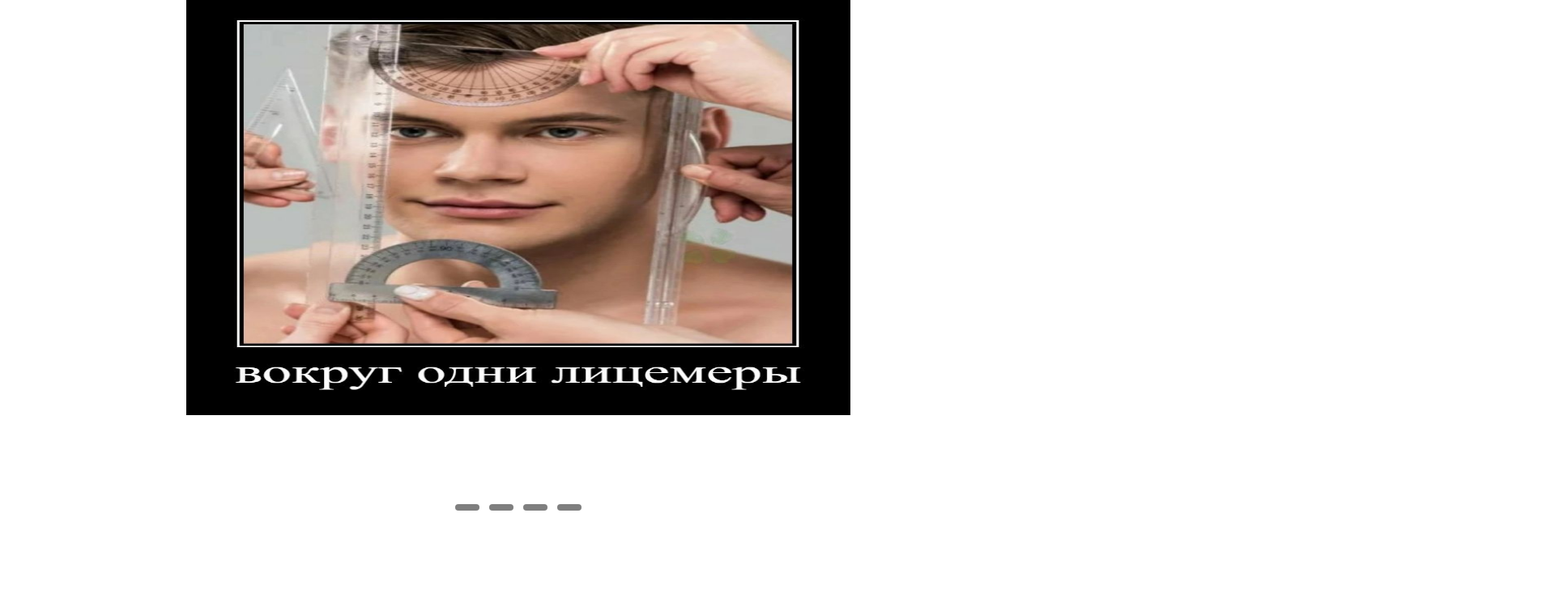
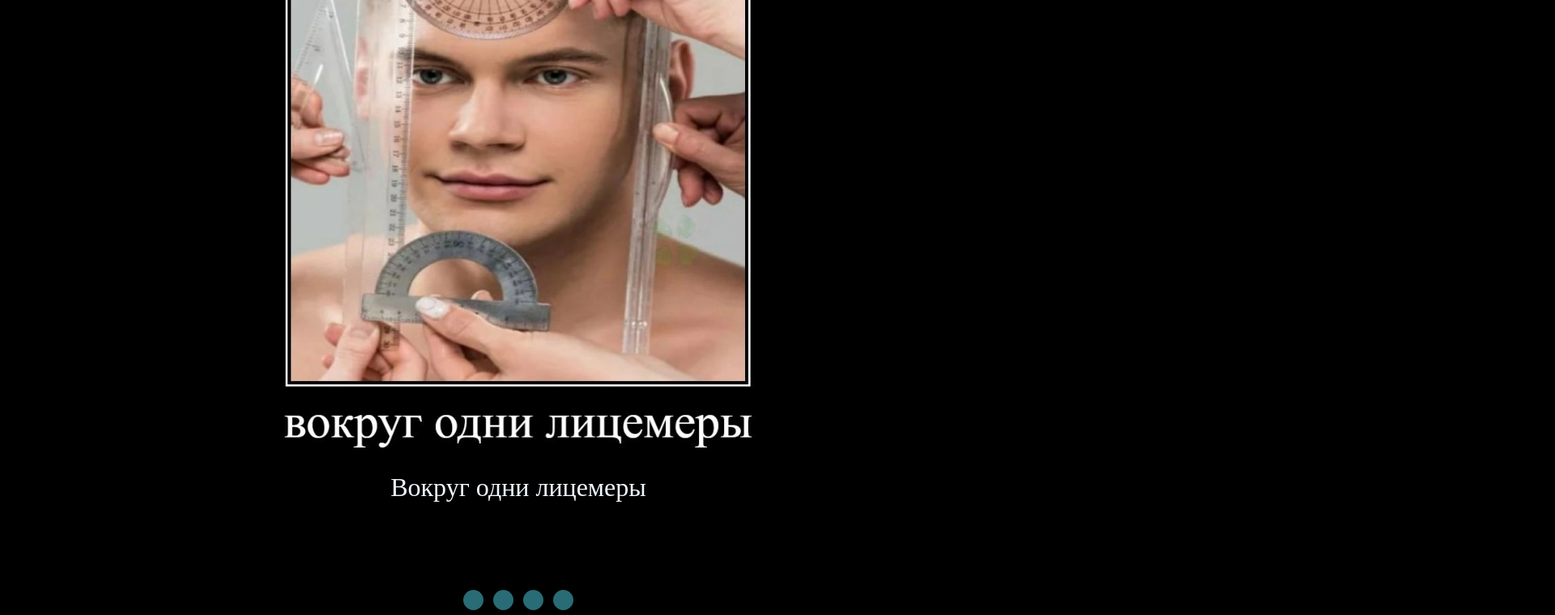
Before and after one commit to yarik-0/cssMemeSlider, a plain HTML site: page cssMemeSlider/index.html in a window 1280 px wide. Shown: the part 147-907 px from the top of the page at 81% size, 1920 px wide, since content can reach past the window. Before the commit the page ends 800 px from the top, so only its background shows below. Drawn offline with Linux system fonts and the light colour scheme.

Commit message:
feat: add text slider and css for him (вс, сент. 15, 2024 22:32:18)

```diff
--- a/cssMemeSlider/index.html
+++ b/cssMemeSlider/index.html
@@ -9,22 +9,7 @@
 </head>
 
 <body>
-    <!-- <div class="content">
-        <div class="slider-img">
-            <img src="./imegas/1703278551903.jpeg" alt="">
-            <img src="./imegas/imgonline-com-ua-converteBsGBoANt8es.jpg" alt="">
-            <img src="./imegas/imgonline-com-ua-convertGMzFJW3OUYkc.jpg" alt="">
-            <img src="./imegas/imgonline-com-ua-converthcoBdgZ0j6I9.jpg" alt="">
-        </div>
-        <div class="slider-text">
-            <span>Правда</span>
-            <span>Жду макробиолога</span>
-            <span>Только факты</span>
-            <span>Бывает</span>
-        </div>
-        <div class="buttons"></div>
-    </div> -->
-
+    <div class="content">
         <div class="slider middle">
             <div class="slides">
                 <input type="radio" name="r" id="r1" checked>
@@ -32,10 +17,22 @@
                 <input type="radio" name="r" id="r3">
                 <input type="radio" name="r" id="r4">
 
-            <div class="slide s1"><img src="./imegas/1703278551903.jpeg" class="img"></div>
-            <div class="slide"><img src="./imegas/imgonline-com-ua-converteBsGBoANt8es.jpg" class="img"></div>
-            <div class="slide"><img src="./imegas/imgonline-com-ua-convertGMzFJW3OUYkc.jpg" class="img"></div>
-            <div class="slide"><img src="./imegas/imgonline-com-ua-converthcoBdgZ0j6I9.jpg" class="img"></div>
+                <div class="slide s1">
+                    <div class="mem-image"><img src="./imegas/1703278551903.jpeg" class="img"></div>
+                    <div class="mem-text"><span class="text">Вокруг одни лицемеры</span></div>
+                </div>
+                <div class="slide">
+                    <div class="mem-image"><img src="./imegas/imgonline-com-ua-converteBsGBoANt8es.jpg" class="img"></div>
+                    <div class="mem-text"><span class="text">Жду макробиолога</span></div>
+                </div>
+                <div class="slide">
+                    <div class="mem-image"><img src="./imegas/imgonline-com-ua-convertGMzFJW3OUYkc.jpg" class="img"></div>
+                    <div class="mem-text"><span class="text">Только факты</span></div>
+                </div>
+                <div class="slide">
+                    <div class="mem-image"><img src="./imegas/imgonline-com-ua-converthcoBdgZ0j6I9.jpg" class="img"></div>
+                    <div class="mem-text"><span class="text">Бывает</span></div>
+                </div>
             </div>
         </div>
         <div class="navigation">
@@ -44,4 +41,18 @@
             <label for="r3" class="button"></label>
             <label for="r4" class="button"></label>
         </div>
+        <!-- <div class="text-window">
+            <div class="slider-text">
+                <input type="radio" name="t" id="t1" checked>
+                <input type="radio" name="t" id="t2">
+                <input type="radio" name="t" id="t3">
+                <input type="radio" name="t" id="t4">
+
+                <span class="text">Вокруг одни лицемеры</span>
+                <span class="text">Жду макробиолога</span>
+                <span class="text">Только факты</span>
+                <span class="text">Бывает</span>
+            </div>
+        </div> -->
+    </div>
 </body>
--- a/cssMemeSlider/style.css
+++ b/cssMemeSlider/style.css
@@ -1,18 +1,28 @@
+body {
+    display: flex;
+    flex-direction: column;
+    align-items: center;
+    overflow: hidden;
+    margin: 0;
+}
+
+.content {
+    display: flex;
+    flex-direction: column;
+    align-items: center;
+    background-color: #000;
+}
+
 .slider {
-    width: 800px;
-    height: 500px;
+    width: 100%;
+    max-height: 775px;
+    height: 100%;
+    max-height: 850px;
     overflow: hidden;
     border: 10px solid #000;
-    position: absolute;
-    top: 50%;
-    left: 50%;
-    transform: translate(-50%, -50%);
 }
 
-.img {
-    width: 100%;
-    height: 100%;
-}
+
 
 .slides {
     width: 400%;
@@ -23,35 +33,79 @@
 .slide {
     width: 25%;
     transition: all 0.6s ease;
+    display: flex;
+    flex-direction: column;
+}
+
+.mem-image {
+    width: 100%;
+    height: 80%;
+    text-align: center;
+}
+
+.img {
+    height: 100%;
+    max-width: 800px;
+}
+
+.mem-text {
+    width: 100%;
+    height: 20%;
+    text-align: center;
+}
+
+.navigation {
+    display: flex;
 }
 
 .button {
-    width: 30px;
-    height: 8px;
+    width: 15px;
+    height: 15px;
     margin: 6px;
     cursor: pointer;
-    background-color: #000;
+    display: block;
+    background-color: #52d7e9;
     opacity: .5;
-    border-radius: 10px;
+    border-radius: 50px;
+    border: 5px solid #52d7e9;
     transition: all 0.4s ease;
 }
 
 .button:hover {
     opacity: 1;
     transform: scale(1.1);
+    background-color: #000000;
 }
 
-.navigation {
-    position: absolute;
-    bottom: 16px;
-    left: 50%;
-    transform: translateX(-50%);
-    display: flex;
+.button:focus {
+    opacity: 1;
+    transform: scale(1.1);
+    background-color: #000000;
+}
+
+.text-window {
+    display: block;
+}
+
+.slider-text {
+    /* display: flex;
+    flex-direction: row;
+    justify-content: space-around;
+    width: 3200px; */
+    overflow: hidden;
+}
+
+.text {
+    color: aliceblue;
+    font-size: 2em;
+    display: block;
+    /* width: 25%;
+    transition: all 0.6s ease; */
 }
 
 input[name="r"] {
+    visibility: hidden;
     position: absolute;
-    visibility: hidden;
 }
 
 #r1:checked~.s1 {
@@ -69,3 +123,24 @@ input[name="r"] {
 #r4:checked~.s1 {
     margin-left: -75%;
 }
+/*
+input[name="t"] {
+    visibility: hidden;
+    position: absolute;
+}
+
+#t1:checked~.p1 {
+    margin-left: 0;
+}
+
+#t2:checked~.p1 {
+    margin-left: -25%;
+}
+
+#t3:checked~.p1 {
+    margin-left: -50%;
+}
+
+#t4:checked~.p1 {
+    margin-left: -75%;
+} */
```
Lines whose indentation alone changed are shown as unchanged.
